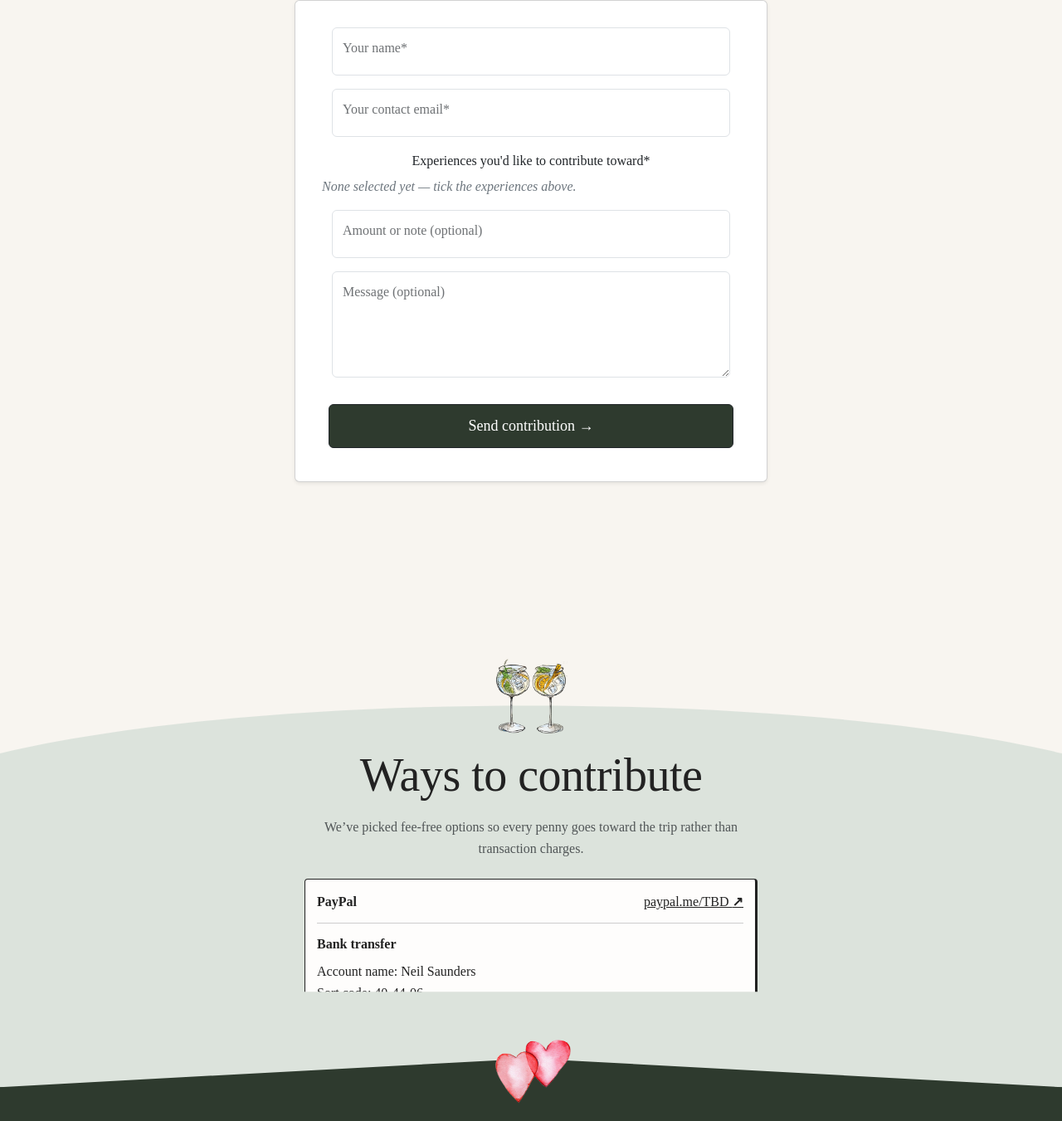
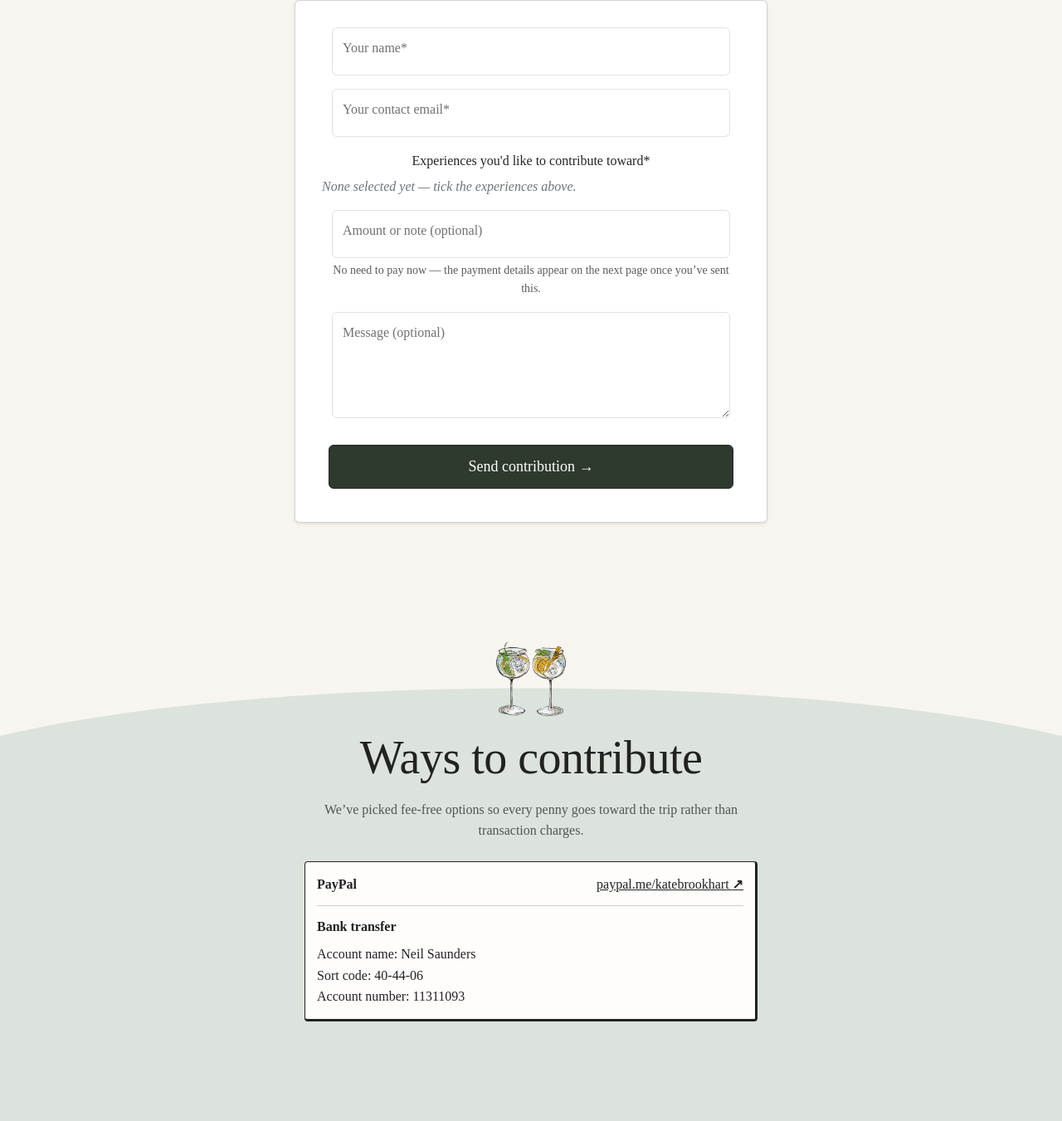
Before and after one commit to njsaunders/kateandneil.com, a website: page gift-registry.html in a window 1280 px wide. Shown: the part 2640-3991 px from the top of the page at 83% size. Drawn offline with Linux system fonts and the light colour scheme; a web font is replaced by a local one.

Commit message:
Gift registry: amount note, real PayPal link, fix payment section truncation
- Add helper note on the amount field that payment details appear after submitting
- Set PayPal link to paypal.me/katebrookhart (HTML + JS config)
- Move bottom padding to #payment so the payment card clears the footer chevron

```diff
--- a/css/custom.css
+++ b/css/custom.css
@@ -513,8 +513,9 @@ footer a{color:var(--colour-cream)!important;text-decoration:none;}
   }
 }
 
-/* Ensure the contribution form's submit button clears the footer chevron band,
-   which overlaps upward into the bottom of this section. */
-#contribute{
+/* The payment section is the last block before the footer chevron, which
+   overlaps upward into the bottom of the section. Add bottom padding so the
+   payment card clears it and isn't truncated. */
+#payment{
   padding-bottom:clamp(90px,12vw,150px);
 }
--- a/gift-registry.html
+++ b/gift-registry.html
@@ -245,6 +245,9 @@
                              placeholder="Amount or note" maxlength="200">
                       <label for="amountOrNote">Amount or note (optional)</label>
                     </div>
+                    <div class="form-text mt-1">
+                      No need to pay now — the payment details appear on the next page once you’ve sent this.
+                    </div>
                   </div>
                 </div>
 
@@ -327,11 +330,11 @@
                   <span class="flex-grow-1 min-w-0">
                     <strong>PayPal</strong>
                   </span>
-                  <!-- TODO: replace the TBD PayPal handle once the couple provide it. -->
+                  <!-- PayPal -->
                   <a id="paypalLink" class="text-nowrap ms-2"
-                     href="https://www.paypal.me/TBD"
+                     href="https://paypal.me/katebrookhart"
                      target="_blank" rel="noopener">
-                    paypal.me/TBD&nbsp;<strong>↗︎</strong>
+                    paypal.me/katebrookhart&nbsp;<strong>↗︎</strong>
                   </a>
                 </div>
 
--- a/js/gift-registry.js
+++ b/js/gift-registry.js
@@ -382,7 +382,7 @@
   // `paypalUrl` is nullable: when null the PayPal link is left as the page's
   // static placeholder until the couple provide a real handle (P2).
   const paymentConfig = {
-    paypalUrl: null,
+    paypalUrl: 'https://paypal.me/katebrookhart',
     bank: {
       accountName: 'Neil Saunders',
       sortCode: '40-44-06',
```
